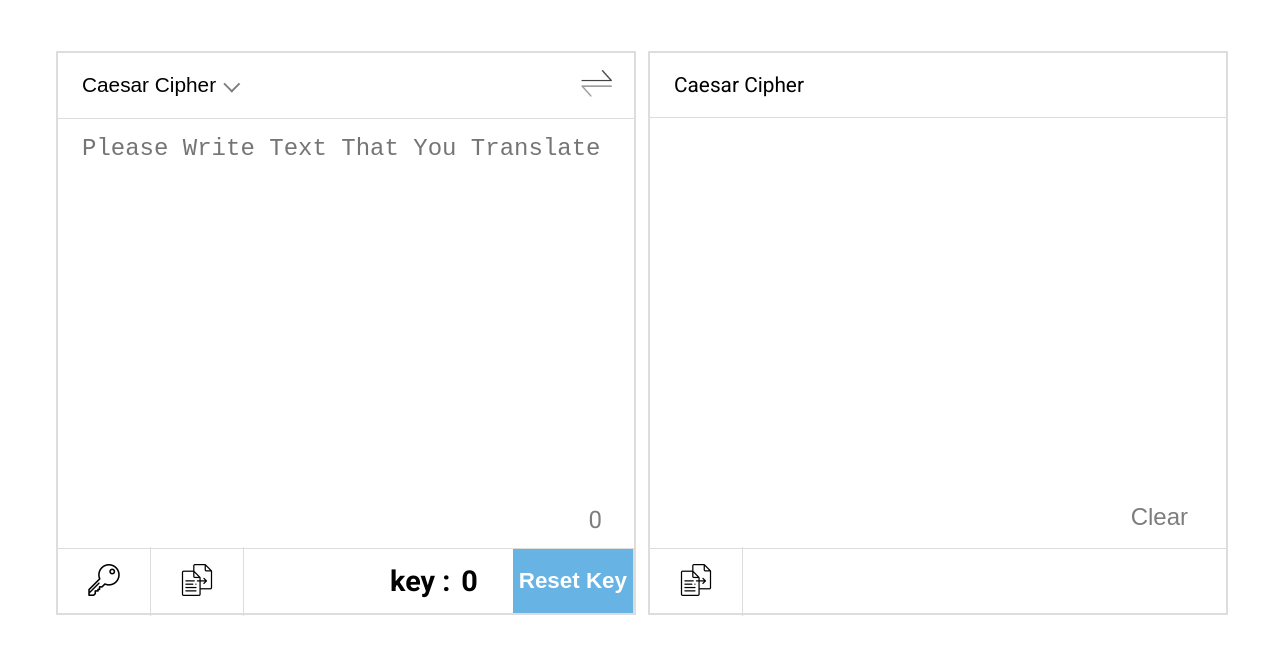
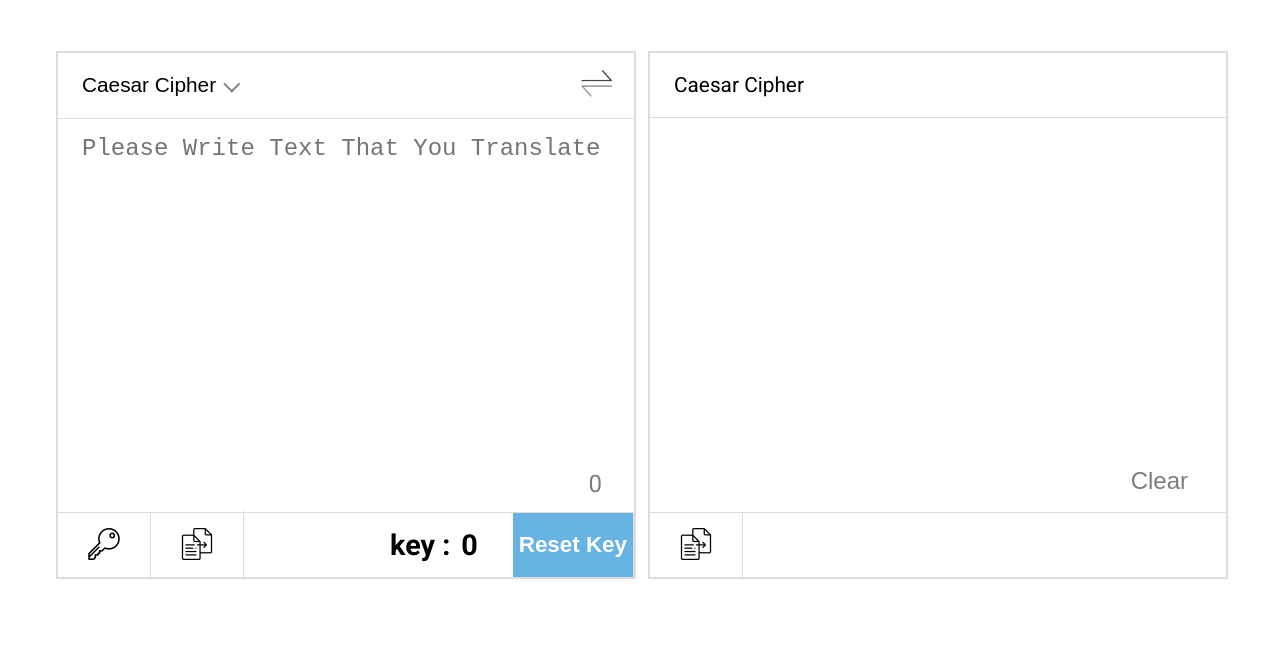
Before and after one commit to pandora2948/CipherTranslatorProject, a plain HTML site: page index.html in a window 1280 px wide. Shown: the part 86-740 px from the top of the page. Drawn offline with Linux system fonts and the light colour scheme.

Commit message:
반응형 작업 및 문서 구조 개선

```diff
--- a/style.css
+++ b/style.css
@@ -11,6 +11,7 @@ body {
   align-items: center;
   max-width: 100%;
   font-family: "Roboto", sans-serif;
+  height: 99vh;
 }
 
 button {
@@ -48,6 +49,7 @@ main {
   justify-content: center;
   margin: 3.5rem 0 0 0;
   width: 100%;
+  height: 100%;
 }
 
 .translator-wrapper {
@@ -65,7 +67,7 @@ main {
   flex-direction: column;
   width: 100%;
   border: 2px solid var(--border-color);
-  min-height: 35rem;
+  height: 80%;
 }
 
 .translator__header {
@@ -89,7 +91,7 @@ main {
   font-size: 1.3rem;
   border: 2px solid var(--border-color);
   background-color: white;
-  transition: opacity ease 0.5s, visibility ease 0.5s;
+  transition: opacity ease 0.5s, display ease 0.5s;
 }
 
 .header__algorithm-list li {
@@ -147,7 +149,7 @@ textarea.body__textarea:focus {
 .body__textarea {
   padding: 1rem 1.5rem;
   font-size: 1.5rem;
-  min-height: 20rem;
+  min-height: 15rem;
   flex: 1;
 }
 
@@ -302,7 +304,7 @@ textarea.body__textarea:focus {
 }
 
 .hidden {
-  visibility: hidden;
+  display: none;
   opacity: 0;
 }
 
```
